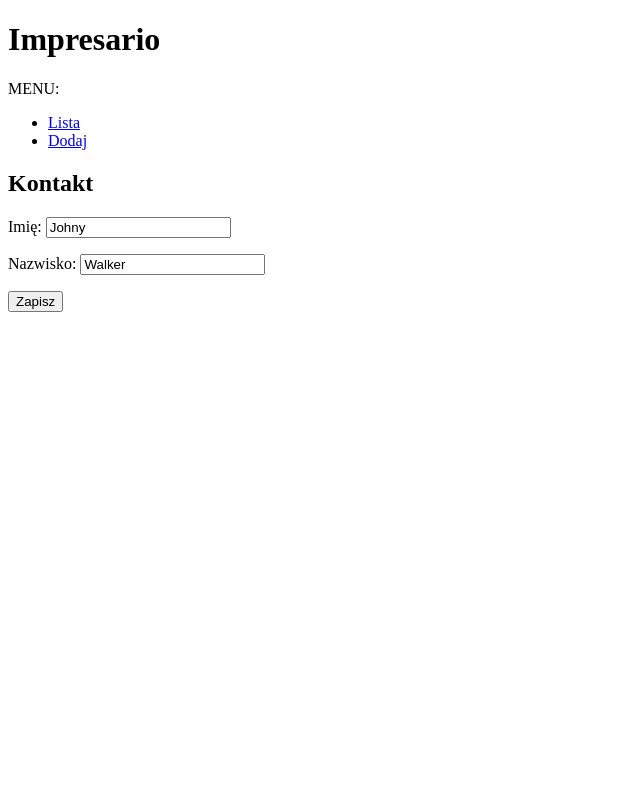
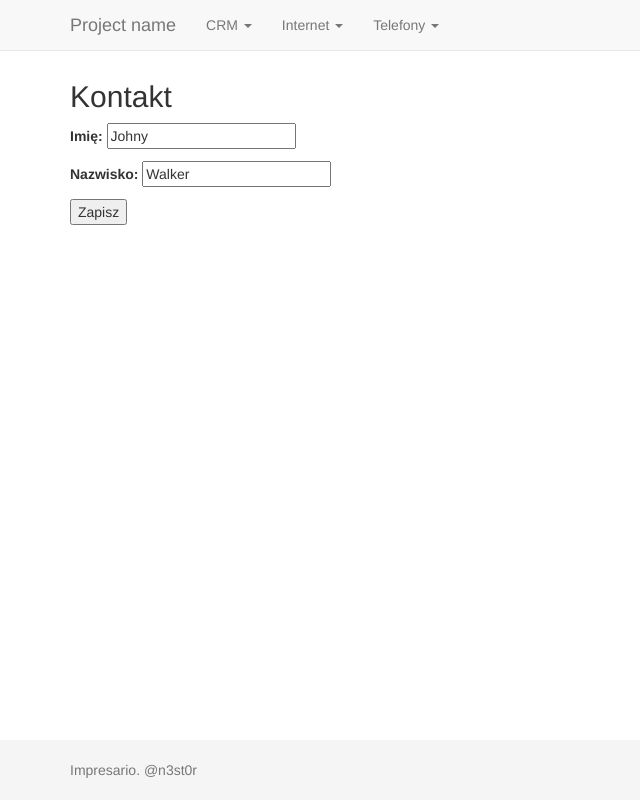
Before and after one commit to n3st0r/impresario, a Django app: page /impresario/1/ in a window 1280 px wide. Shown: the whole page, without its empty margins (0-640 px from the left). Run offline with Django 3.2, Linux system fonts and the light colour scheme; data comes from the database, SQL or seed files in the repository; some libraries are stand-ins or nearby versions.

Commit message:
Navbar and footer worked properly

```diff
--- a/crm/settings.py
+++ b/crm/settings.py
@@ -138,4 +138,8 @@ USE_TZ = True
 # Static files (CSS, JavaScript, Images)
 # https://docs.djangoproject.com/en/1.10/howto/static-files/
 
-STATIC_URL = '/static/'
+STATICFILES_FINDERS = [
+    'django.contrib.staticfiles.finders.FileSystemFinder',
+    'django.contrib.staticfiles.finders.AppDirectoriesFinder',
+]
+STATIC_URL = '/impresario/static/'
--- a/impresario/templates/base.html
+++ b/impresario/templates/base.html
@@ -1,17 +1,31 @@
 <!doctype html>
 <html>
 <head>
-    <meta http-equiv="refresh" content="30">
+    <meta http-equiv="refresh" content="60">
     <meta charset="utf-8">
+    <meta name="author" content="Piotr Dobrysiak">
+    <!-- Bootstrap core CSS -->
+    <link href="/impresario/static/css/bootstrap.3.3.7.css" rel="stylesheet">
+
+    <!-- Custom styles for this template -->
+    <link href="/impresario/static/css/sticky-footer-navbar.css" rel="stylesheet">
+
     <title>{% block title %}Impresario{% endblock %}</title>
 </head>
 <body>
-    <h1>Impresario</h1>
-    <p>MENU:</p>
-    <ul>
-        <li><a href="/impresario/">Lista</a> </li>
-        <li><a href="/impresario/add">Dodaj</a> </li>
-    </ul>
+{% include "menu.html"%}
+
+<!-- Begin page content -->
+<div class="container">
     {% block content %}{% endblock %}
+</div>
+
+{% include "footer.html"%}
+<!-- Bootstrap core JavaScript
+    ================================================== -->
+<!-- Placed at the end of the document so the pages load faster -->
+<script src="/impresario/static/js/jquery.1.12.4.min.js"></script>
+<script>window.jQuery || document.write('<script src="/impresario/static/css/jquery.1.12.4.min.js"><\/script>')</script>
+<script src="/impresario/static/js/bootstrap.3.3.7.min.js"></script>
 </body>
 </html>
--- a/impresario/templates/footer.html
+++ b/impresario/templates/footer.html
@@ -0,0 +1,5 @@
+<footer class="footer">
+  <div class="container">
+    <p class="text-muted">Impresario. @n3st0r</p>
+  </div>
+</footer>
--- a/impresario/templates/menu.html
+++ b/impresario/templates/menu.html
@@ -0,0 +1,62 @@
+<!-- Fixed navbar -->
+<nav class="navbar navbar-default navbar-fixed-top">
+    <div class="container">
+        <div class="navbar-header">
+            <button type="button" class="navbar-toggle collapsed" data-toggle="collapse" data-target="#navbar"
+                    aria-expanded="false" aria-controls="navbar">
+                <span class="sr-only">Toggle navigation</span>
+                <span class="icon-bar"></span>
+                <span class="icon-bar"></span>
+                <span class="icon-bar"></span>
+            </button>
+            <a class="navbar-brand" href="#">Project name</a>
+        </div>
+        <div id="navbar" class="collapse navbar-collapse">
+            <ul class="nav navbar-nav">
+
+<!-- Menu CRM ================================================== -->
+                <li class="dropdown">
+                    <a href="#" class="dropdown-toggle" data-toggle="dropdown" role="button" aria-haspopup="true"
+                       aria-expanded="false">CRM <span class="caret"></span></a>
+                    <ul class="dropdown-menu">
+                        <li class="dropdown-header">Kontakty</li>
+                        <li><a href="/impresario/">Lista kontaktów</a></li>
+                        <li><a href="/impresario/add">Dodaj kontakt</a></li>
+                        <li role="separator" class="divider"></li>
+                        <li class="dropdown-header">Klienci - firmy</li>
+                        <li><a href="#">Separated link</a></li>
+                    </ul>
+                </li>
+
+<!-- Menu Usługi ================================================== -->
+                <li class="dropdown">
+                    <a href="#" class="dropdown-toggle" data-toggle="dropdown" role="button" aria-haspopup="true"
+                       aria-expanded="false">Internet <span class="caret"></span></a>
+                    <ul class="dropdown-menu">
+                        <li class="dropdown-header">Usługi Internet</li>
+                        <li><a href="#">Lista usług</a></li>
+                        <li role="separator" class="divider"></li>
+                        <li class="dropdown-header">Usługi Inne</li>
+                    </ul>
+                </li>
+
+<!-- Menu Telefoniczne ================================================== -->
+                <li class="dropdown">
+                    <a href="#" class="dropdown-toggle" data-toggle="dropdown" role="button" aria-haspopup="true"
+                       aria-expanded="false">Telefony <span class="caret"></span></a>
+                    <ul class="dropdown-menu">
+                        <li class="dropdown-header">Usługi Telefoniczne</li>
+                        <li><a href="#">Lista usług</a></li>
+                        <li role="separator" class="divider"></li>
+                        <li class="dropdown-header">Definicje kontekstów</li>
+                        <li><a href="#">Lista kontekstów</a></li>
+                        <li role="separator" class="divider"></li>
+                        <li class="dropdown-header">Definicje Urządzeń</li>
+                        <li><a href="#">Lista urządzeń</a></li>
+                    </ul>
+                </li>
+                <!--<li class="active"><a href="#">Home</a></li>-->
+            </ul>
+        </div><!--/.nav-collapse -->
+    </div>
+</nav>
```
Also changed, not shown: impresario/templates/persons/list.html (+8 -1 lines).
